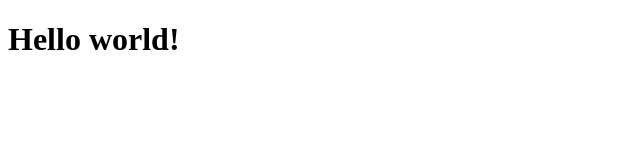
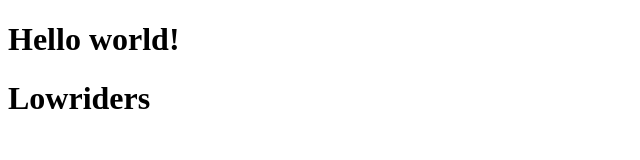
Before and after one commit to MrBrault/david799, a plain HTML site: page index.html in a window 1280 px wide. Shown: the whole page, without its empty margins (0-640 px from the left). Drawn offline with Linux system fonts and the light colour scheme.

Commit message:
Update index.html

```diff
--- a/index.html
+++ b/index.html
@@ -7,5 +7,6 @@
 </head>
 <body>
   <h1>Hello world!</h1>
+  <h1>Lowriders</h1>
 </body>
 </html>
```
